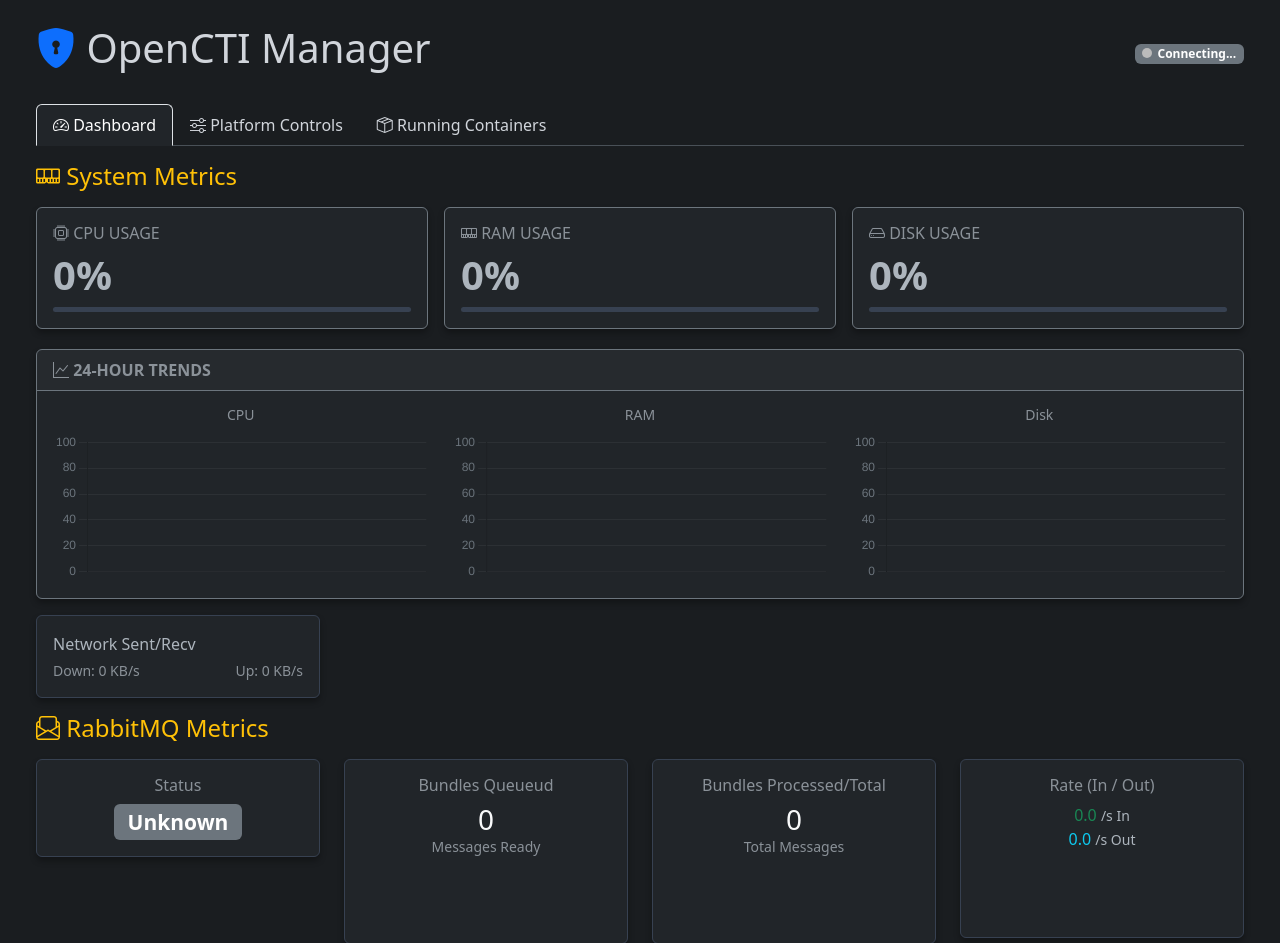
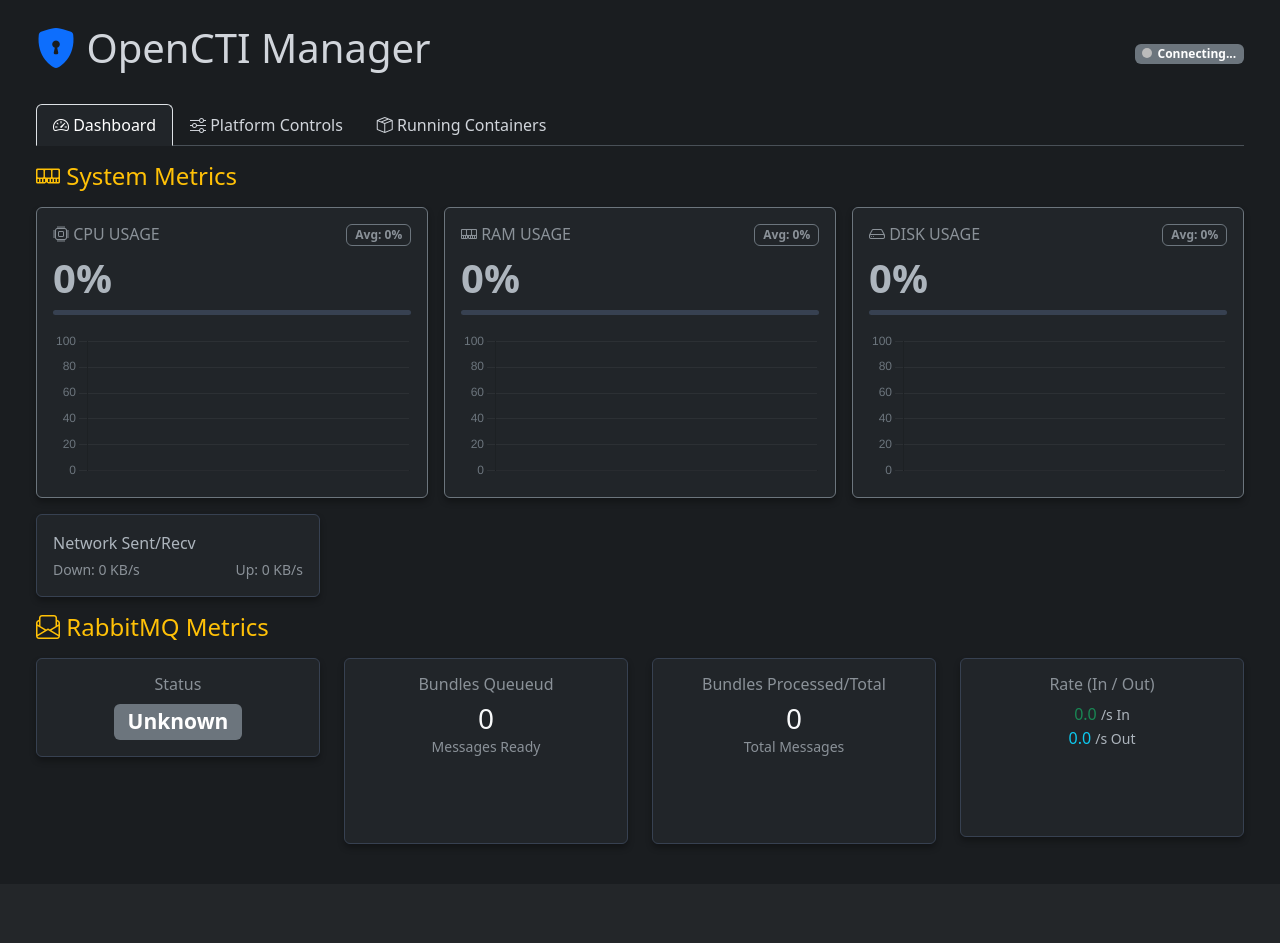
Before and after one commit to pranav-r13/docker_manager, a Flask app: page / in a window 1280 px wide. Shown: the top 943 px of the page. After the commit the page ends 850 px from the top, so only its background shows below. Run offline with Flask 3, Linux system fonts and the light colour scheme; data that the repository does not hold is empty; a map, chart or similar area stays blank; some libraries are stand-ins or nearby versions.

Commit message:
24 hour graphs fixed

```diff
--- a/templates/index.html
+++ b/templates/index.html
@@ -110,67 +110,59 @@
             <div class="tab-pane fade show active" id="dashboard-pane" role="tabpanel">
                 <h4 class="mb-3 text-warning"><i class="bi bi-memory"></i> System Metrics</h4>
                 <!-- System Stats ROW -->
+                <!-- System Stats ROW -->
                 <div class="row g-3">
                     <div class="col-md-4">
                         <div class="card bg-dark border-secondary h-100">
                             <div class="card-body">
-                                <h6 class="card-title text-muted text-uppercase mb-2"><i class="bi bi-cpu"></i> CPU
-                                    Usage</h6>
+                                <div class="d-flex justify-content-between align-items-center mb-2">
+                                    <h6 class="card-title text-muted text-uppercase m-0"><i class="bi bi-cpu"></i> CPU
+                                        Usage</h6>
+                                    <span class="badge bg-dark border border-secondary text-muted" id="avg-cpu">Avg:
+                                        --</span>
+                                </div>
                                 <h5 class="display-6 fw-bold" id="cpu-val">0%</h5>
-                                <div class="progress" style="height: 5px;">
+                                <div class="progress mb-3" style="height: 5px;">
                                     <div class="progress-bar bg-info" id="cpu-bar" style="width: 0%"></div>
                                 </div>
+                                <!-- Chart -->
+                                <div style="height: 150px;"><canvas id="hist-cpu"></canvas></div>
                             </div>
                         </div>
                     </div>
                     <div class="col-md-4">
                         <div class="card bg-dark border-secondary h-100">
                             <div class="card-body">
-                                <h6 class="card-title text-muted text-uppercase mb-2"><i class="bi bi-memory"></i> RAM
-                                    Usage</h6>
+                                <div class="d-flex justify-content-between align-items-center mb-2">
+                                    <h6 class="card-title text-muted text-uppercase m-0"><i class="bi bi-memory"></i>
+                                        RAM Usage</h6>
+                                    <span class="badge bg-dark border border-secondary text-muted" id="avg-ram">Avg:
+                                        --</span>
+                                </div>
                                 <h5 class="display-6 fw-bold" id="ram-val">0%</h5>
-                                <div class="progress" style="height: 5px;">
+                                <div class="progress mb-3" style="height: 5px;">
                                     <div class="progress-bar bg-warning" id="ram-bar" style="width: 0%"></div>
                                 </div>
+                                <!-- Chart -->
+                                <div style="height: 150px;"><canvas id="hist-ram"></canvas></div>
                             </div>
                         </div>
                     </div>
                     <div class="col-md-4">
                         <div class="card bg-dark border-secondary h-100">
                             <div class="card-body">
-                                <h6 class="card-title text-muted text-uppercase mb-2"><i class="bi bi-hdd"></i> Disk
-                                    Usage</h6>
+                                <div class="d-flex justify-content-between align-items-center mb-2">
+                                    <h6 class="card-title text-muted text-uppercase m-0"><i class="bi bi-hdd"></i> Disk
+                                        Usage</h6>
+                                    <span class="badge bg-dark border border-secondary text-muted" id="avg-disk">Avg:
+                                        --</span>
+                                </div>
                                 <h5 class="display-6 fw-bold" id="disk-val">0%</h5>
-                                <div class="progress" style="height: 5px;">
+                                <div class="progress mb-3" style="height: 5px;">
                                     <div class="progress-bar bg-danger" id="disk-bar" style="width: 0%"></div>
                                 </div>
-                            </div>
-                        </div>
-                    </div>
-                </div>
-
-                <!-- 24H History Row -->
-                <div class="row g-3 mt-1">
-                    <div class="col-12">
-                        <div class="card bg-dark border-secondary">
-                            <div class="card-header border-secondary text-uppercase fw-bold text-muted">
-                                <i class="bi bi-graph-up"></i> 24-Hour Trends
-                            </div>
-                            <div class="card-body">
-                                <div class="row">
-                                    <div class="col-md-4">
-                                        <h6 class="text-center small text-muted">CPU</h6>
-                                        <div style="height: 150px;"><canvas id="hist-cpu"></canvas></div>
-                                    </div>
-                                    <div class="col-md-4">
-                                        <h6 class="text-center small text-muted">RAM</h6>
-                                        <div style="height: 150px;"><canvas id="hist-ram"></canvas></div>
-                                    </div>
-                                    <div class="col-md-4">
-                                        <h6 class="text-center small text-muted">Disk</h6>
-                                        <div style="height: 150px;"><canvas id="hist-disk"></canvas></div>
-                                    </div>
-                                </div>
+                                <!-- Chart -->
+                                <div style="height: 150px;"><canvas id="hist-disk"></canvas></div>
                             </div>
                         </div>
                     </div>
```
